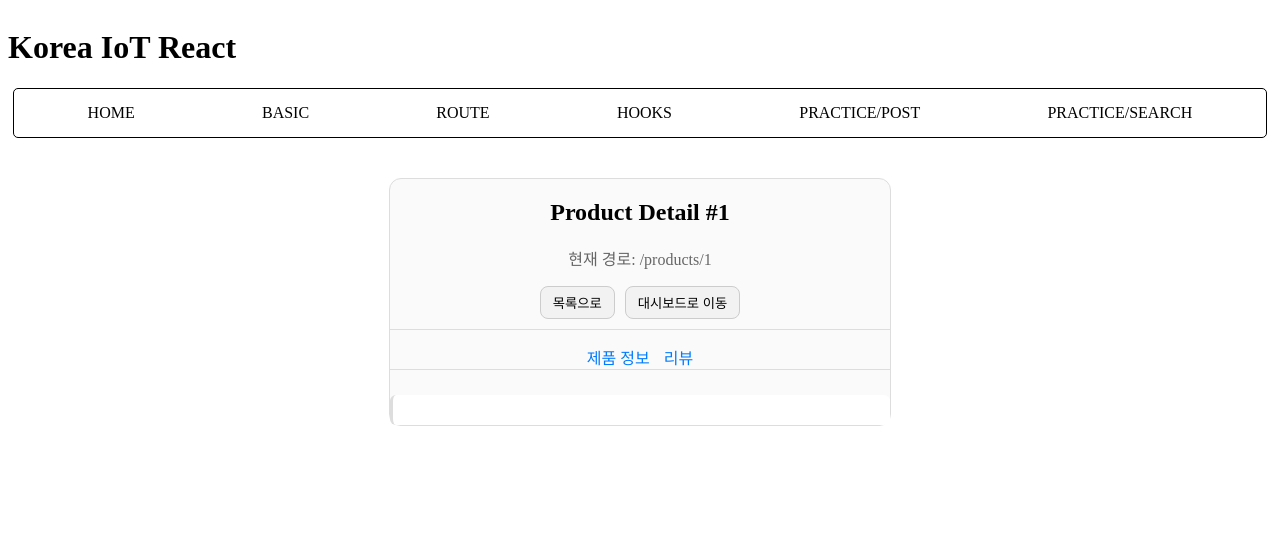
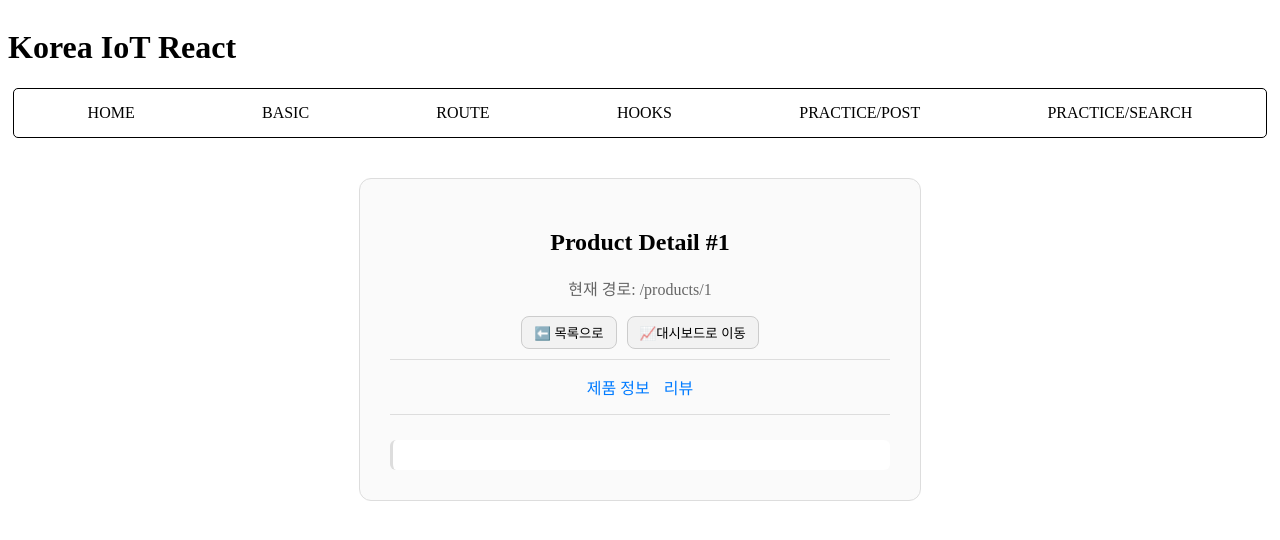
Before and after one commit to AKBINJ/k_iot_frontend, a React (Vite) app in the folder f-iot-react/: page /products/1 in a window 1280 px wide. Shown: the top 540 px of the page. Built offline with nearby package versions, Linux system fonts and the light colour scheme.

Commit message:
20251106

```diff
--- a/f-iot-react/src/App.tsx
+++ b/f-iot-react/src/App.tsx
@@ -11,7 +11,7 @@ import SearchApp from './_practices/c_hooks/SearchApp';
 import Z_Products from './pages/b_Route/Z_Products';
 import Z_ProductDetail from './pages/b_Route/Z_ProductDetail';
 import Z_Productinfo from './pages/b_Route/Z_Productinfo';
-import Z_ProductReview from './pages/b_Route/Z_ProductReview';
+import Z_ProductReviews from './pages/b_Route/Z_ProductReviews';
 import Z_Dashboard from './pages/b_Route/Z_Dashboard';
 // 파일명 없으면 무조건! 해당 파일의 index 라는 이름의 파일을 가져옴
 
@@ -46,7 +46,7 @@ function App() {
 
           {/* 중첩 라우트 */}
           <Route path='info' element={<Z_Productinfo />}/>
-          <Route path='review' element={<Z_ProductReview />}/>
+          <Route path='reviews' element={<Z_ProductReviews />}/>
 
         </Route>
         <Route path='/dashboard' element={<Z_Dashboard />}/>
--- a/f-iot-react/src/pages/b_Route/Z_ProductDetail.css
+++ b/f-iot-react/src/pages/b_Route/Z_ProductDetail.css
@@ -1,5 +1,5 @@
 .detail-container {
-  padding: '30px';
+  padding: 30px;
   max-width: 500px;
   margin: 40px auto;
   border: 1px solid #ddd;
@@ -36,7 +36,7 @@ h2 {
   display: flex;
   justify-content: center;
   gap: 14px;
-  margin: 15px 0;
+  padding: 15px 0;
   border-bottom: 1px solid #ddd;
 }
 
--- a/f-iot-react/src/pages/b_Route/Z_ProductDetail.tsx
+++ b/f-iot-react/src/pages/b_Route/Z_ProductDetail.tsx
@@ -1,9 +1,9 @@
-import React from "react";
-import { Link, Outlet, useLocation, useNavigate, useParams } from "react-router-dom";
-import './Z_ProductDetail.css'
+import React from 'react'
+import { Link, Outlet, useLocation, useNavigate, useParams } from 'react-router-dom'
+import './Z_ProductDetail.css';
 
 function Z_ProductDetail() {
-  // useParams()에서 추출하는 값의 속성명은 동적변수(:변수명)과 일치
+   // useParams()에서 추출하는 값의 속성명은 동적변수(:변수명)과 일치
   const { id } = useParams();
   const navigate = useNavigate(); // 함수
   const location = useLocation(); // 데이터값: 객체
@@ -18,26 +18,27 @@ function Z_ProductDetail() {
   }
 
   return (
-    <div className="detail-container">
+    <div className='detail-container'>
       <h2>Product Detail #{id}</h2>
 
-      <p className="path-text">현재 경로: {location.pathname}</p>
+      <p className='path-text'>현재 경로: {location.pathname}</p>
+
       <div className="button-group">
-        <button onClick={handleBack}>목록으로</button>
-        <button onClick={() => navigate('/dashboard')}>대시보드로 이동</button>
+        <button onClick={handleBack}>⬅️ 목록으로</button>
+        <button onClick={() => navigate('/dashboard')}>📈대시보드로 이동</button>
       </div>
 
-      <nav className="sub-nav">
+      <nav className='sub-nav'>
         <Link to='info'>제품 정보</Link>
         <Link to='reviews'>리뷰</Link>
       </nav>
 
-      <div className="nested-outlet">
-        {/* ProductDetail 라우트의 중첩 라우트 페이지가 해당 위치에서 추력 */}
+      <div className='nested-outlet'>
+        {/* ProductDetail 라우트의 중첩 라우트 페이지가 해당 위치에서 출력 */}
         <Outlet />
       </div>
     </div>
   )
 }
 
-export default Z_ProductDetail;
+export default Z_ProductDetail
--- a/f-iot-react/src/pages/b_Route/Z_Products.css
+++ b/f-iot-react/src/pages/b_Route/Z_Products.css
@@ -1,5 +1,5 @@
-.prouduct-container {
-  padding: '30px';
+.product-container {
+  padding: 30px;
   max-width: 500px;
   margin: 40px auto;
   border: 1px solid #ddd;
```
Also changed, not shown: f-iot-react/src/pages/d_http/A_HTTP.tsx (added, +9 -0 lines), f-iot-react/src/pages/b_Route/Z_ProductReviews.tsx (renamed from f-iot-react/src/pages/b_Route/Z_ProductReview.tsx).
